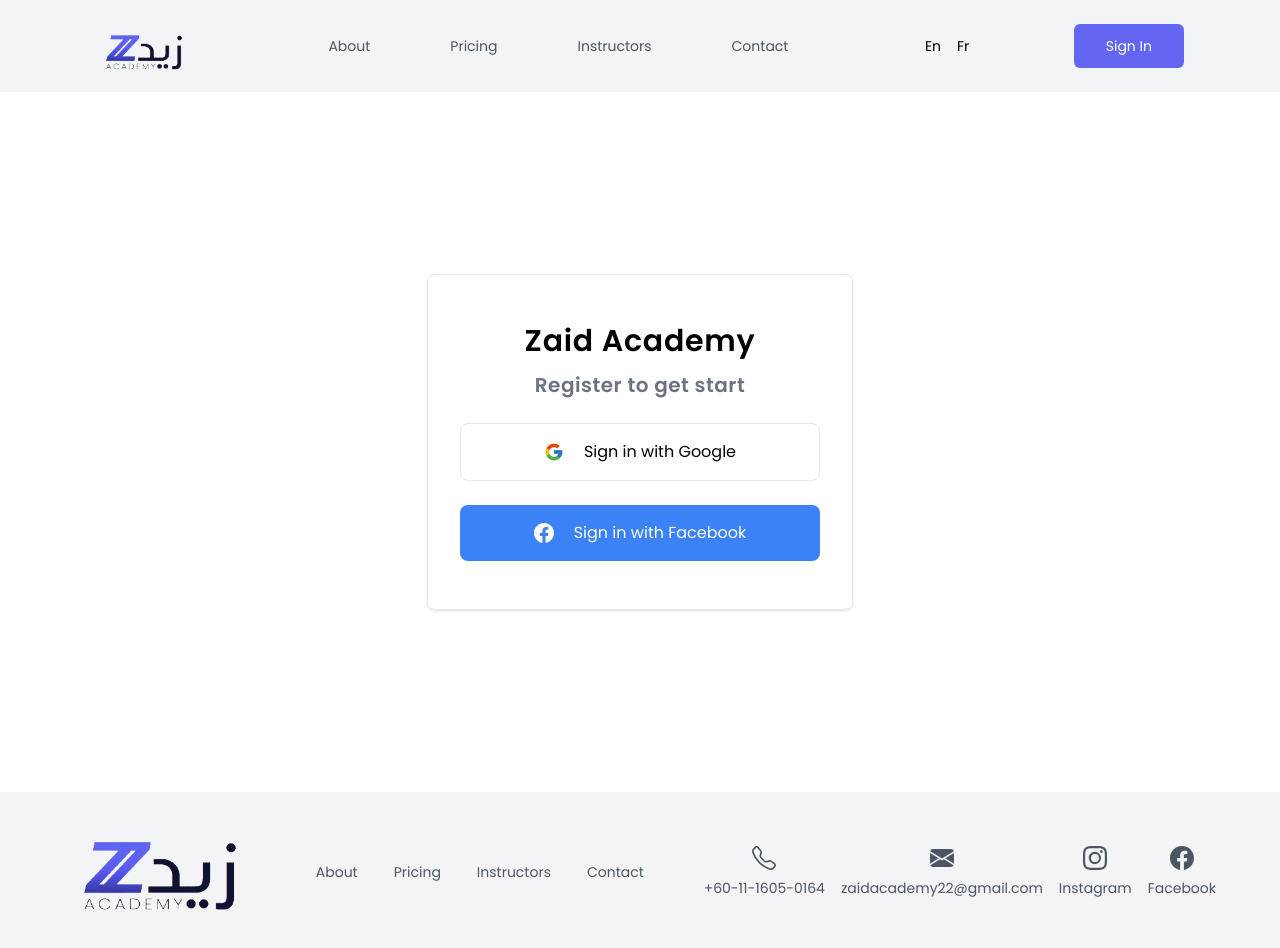
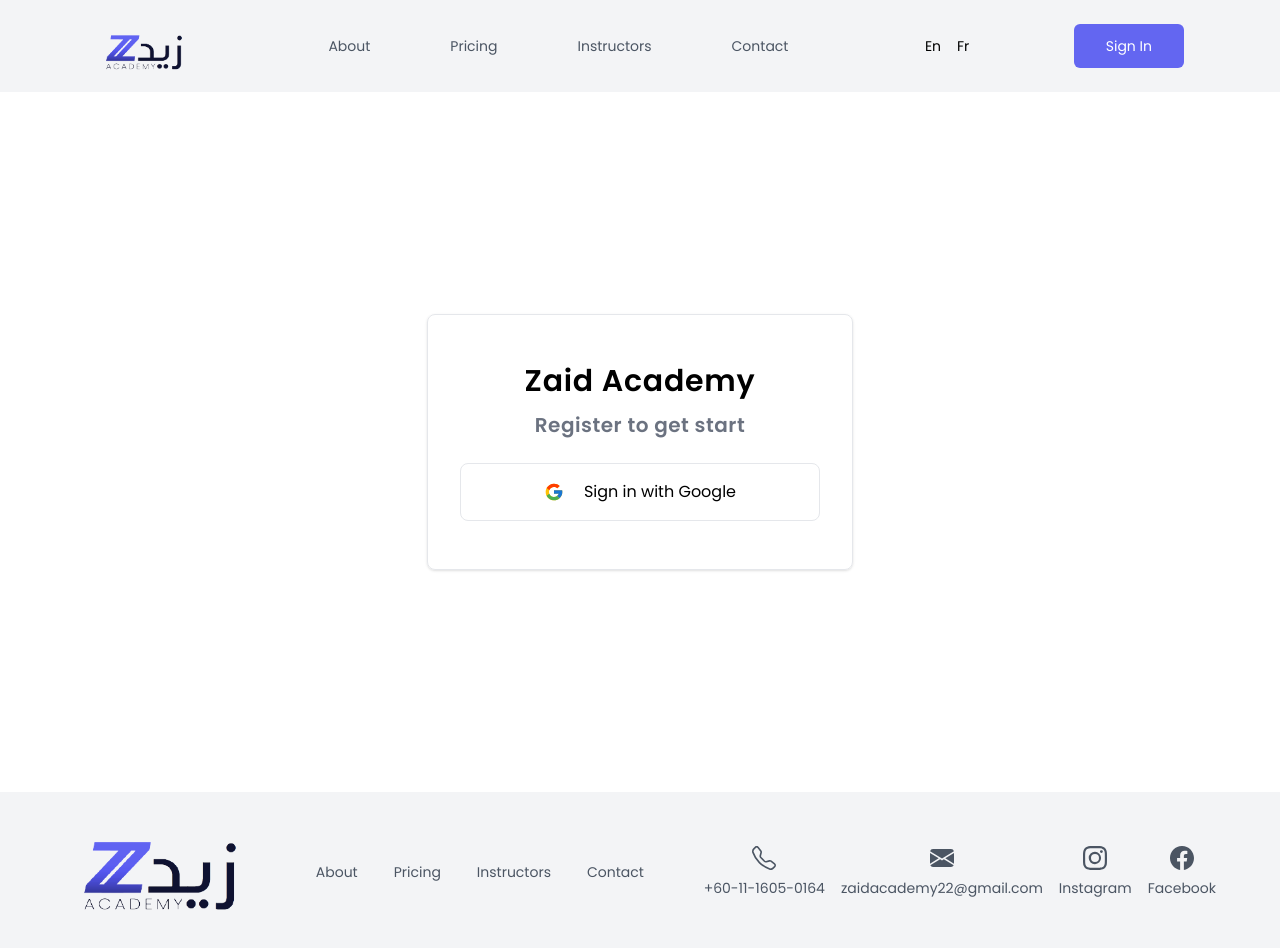
Before and after one commit to abuyusif01/zaid-academy, a Next.js app: page /signup in a window 1280 px wide. Shown: the top 948 px of the page. Built offline with nearby package versions, Linux system fonts and the light colour scheme; no server answers.

Commit message:
ousmane remarks

```diff
--- a/internationalization/translationsEn.js
+++ b/internationalization/translationsEn.js
@@ -36,7 +36,7 @@ const translationsEn = {
       id: 1,
       image: Ousmane,
       shortBio:
-        "Ousmane Yahya Diallo is the co-founder of Zaid Academy. He is a renowned Instructor of the quran specializing in aspect such as Tajweed, Hifz (Memorization) with certification (Ijazah and Sanad), he has learned from many prominent scholars as well as in reputable institutions around the world. He attained a bachelor’s degree in Shariah and Islamic Studies from Al Qasimia University in 2020. Ousmane began teaching the Holy Quran as early as 2012 upon attaining a certified status (ijazah) in different Quranic recitation styles. With an advanced grasp of the three widely spoken languages, namely, Arabic, French and English, as well as his mother-tongue, Fulani and Wolof, the co-founder of Zaid Academy is currently pursuing a Master’s degree in Islamic Finance at the International Islamic University of Malaysia (IIUM) with the aim to provide quality and efficient Quranic lessons.",
+        "Ousmane Yahya Diallo is the founder of Zaid Academy. He is a renowned Instructor of the quran specializing in aspect such as Tajweed, Hifz (Memorization) with certification (Ijazah and Sanad), he has learned from many prominent scholars as well as in reputable institutions around the world. He attained a bachelor’s degree in Shariah and Islamic Studies from Al Qasimia University in 2020. Ousmane began teaching the Holy Quran as early as 2012 upon attaining a certified status (ijazah) in different Quranic recitation styles. With an advanced grasp of the three widely spoken languages, namely, Arabic, French and English, as well as his mother-tongue, Fulani and Wolof, the co-founder of Zaid Academy is currently pursuing a Master’s degree in Islamic Finance at the International Islamic University of Malaysia (IIUM) with the aim to provide quality and efficient Quranic lessons.",
       education: [
         "International Islamic University Malaysia",
         "Al-Qasimia University, Sharjah, United Arab Emirates",
--- a/pages/signup.js
+++ b/pages/signup.js
@@ -39,13 +39,13 @@ const Signup = () => {
             <FcGoogle className="text-xl" />
             <span>Sign in with Google</span>
           </button>
-          <button
+          {/* <button
             disabled
             className="space-x-5 flex justify-center items-center w-full py-4 rounded-lg bg-blue-500 text-white border-gray-400 whitespace-nowrap hover:bg-blue-400 transition duration-500 ease-in"
           >
             <BsFacebook className="text-white text-xl" />
             <span>Sign in with Facebook</span>
-          </button>
+          </button> */}
         </div>
       </div>
     </div>
```
Also changed, not shown: utils/muhamed-1.JPEG.
